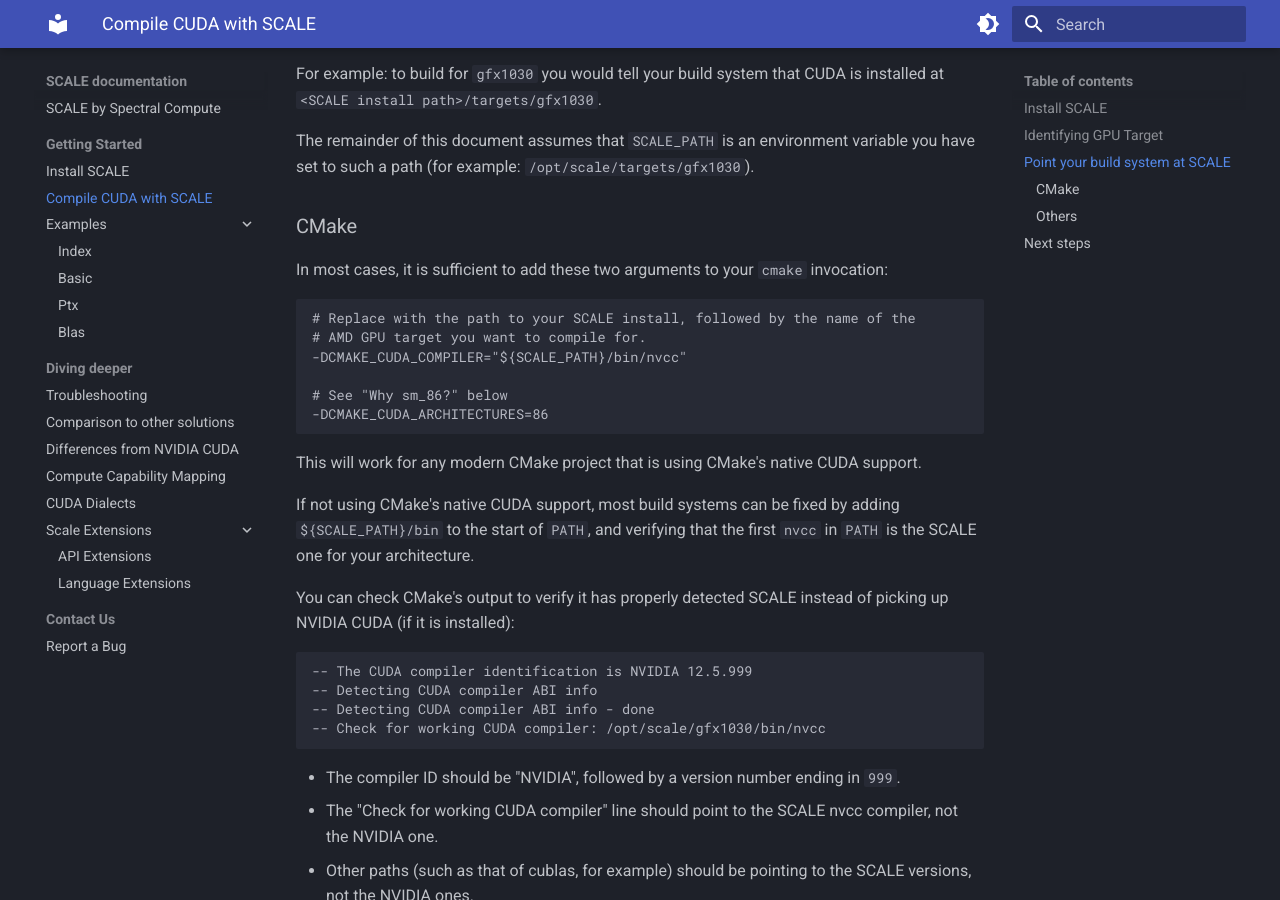
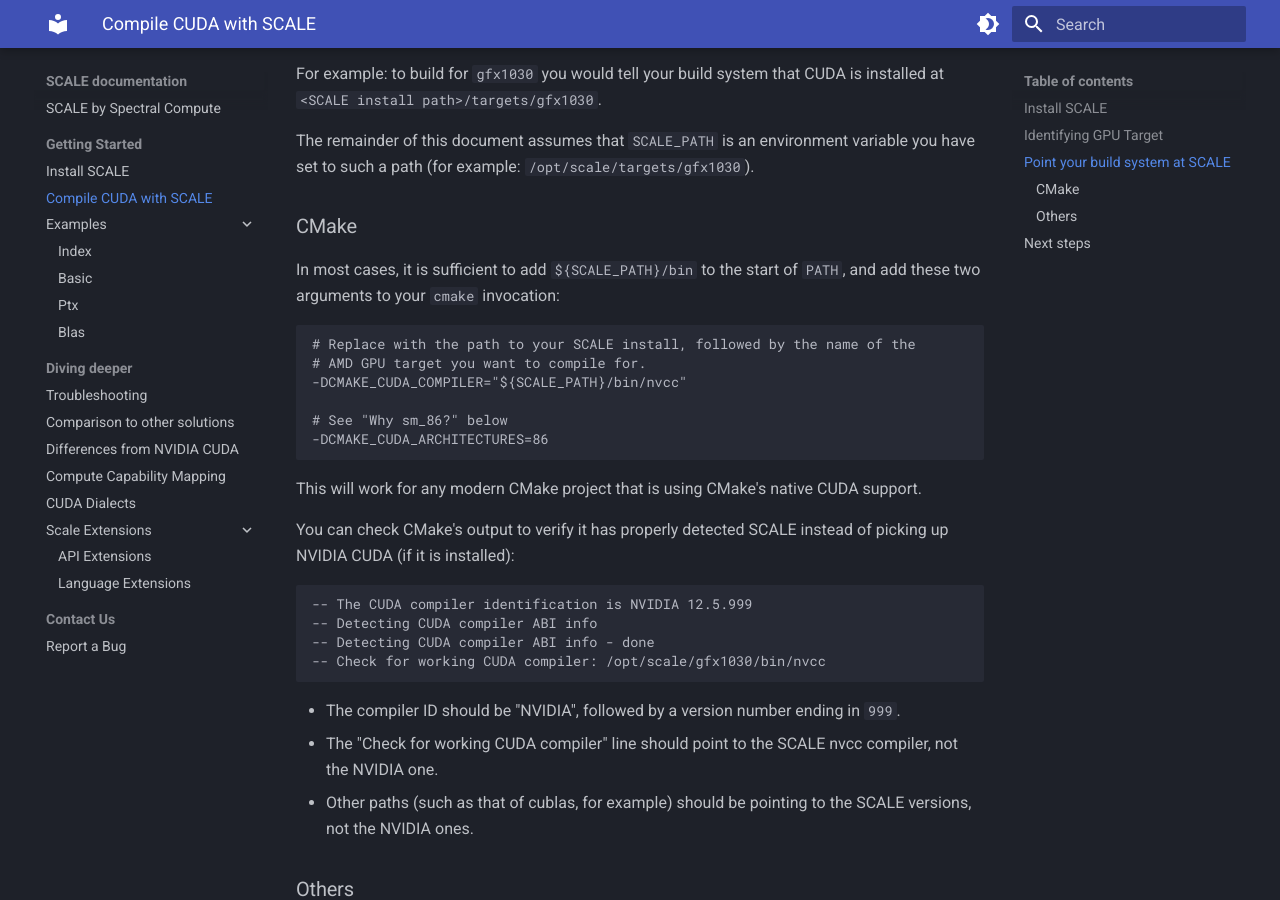
Before and after one commit to spectral-compute/scale-docs, an MkDocs documentation site: the page built from docs/manual/how-to-use.md, in a window 1280 px wide and 900 px high, scrolled down 1394 px. Built offline with MkDocs 1.6.1 and Material for MkDocs 9.7.7, drawn with Linux system fonts in a browser that asks for light colours.

Commit message:
Advise setting PATH even when using cmake

````diff
--- a/docs/manual/how-to-use.md
+++ b/docs/manual/how-to-use.md
@@ -70,8 +70,8 @@ variable you have set to such a path (for example:
 
 ### CMake
 
-In most cases, it is sufficient to add these two arguments to your `cmake`
-invocation:
+In most cases, it is sufficient to add `${SCALE_PATH}/bin` to the start of
+`PATH`, and add these two arguments to your `cmake` invocation:
 
 ```
 # Replace with the path to your SCALE install, followed by the name of the
@@ -84,10 +84,6 @@ invocation:
 
 This will work for any modern CMake project that is using CMake's native
 CUDA support.
-
-If not using CMake's native CUDA support, most build systems can be fixed by adding
-`${SCALE_PATH}/bin` to the start of `PATH`, and verifying that the first `nvcc` in
-`PATH` is the SCALE one for your architecture.
 
 You can check CMake's output to verify it has properly detected SCALE instead of
 picking up NVIDIA CUDA (if it is installed):
````
